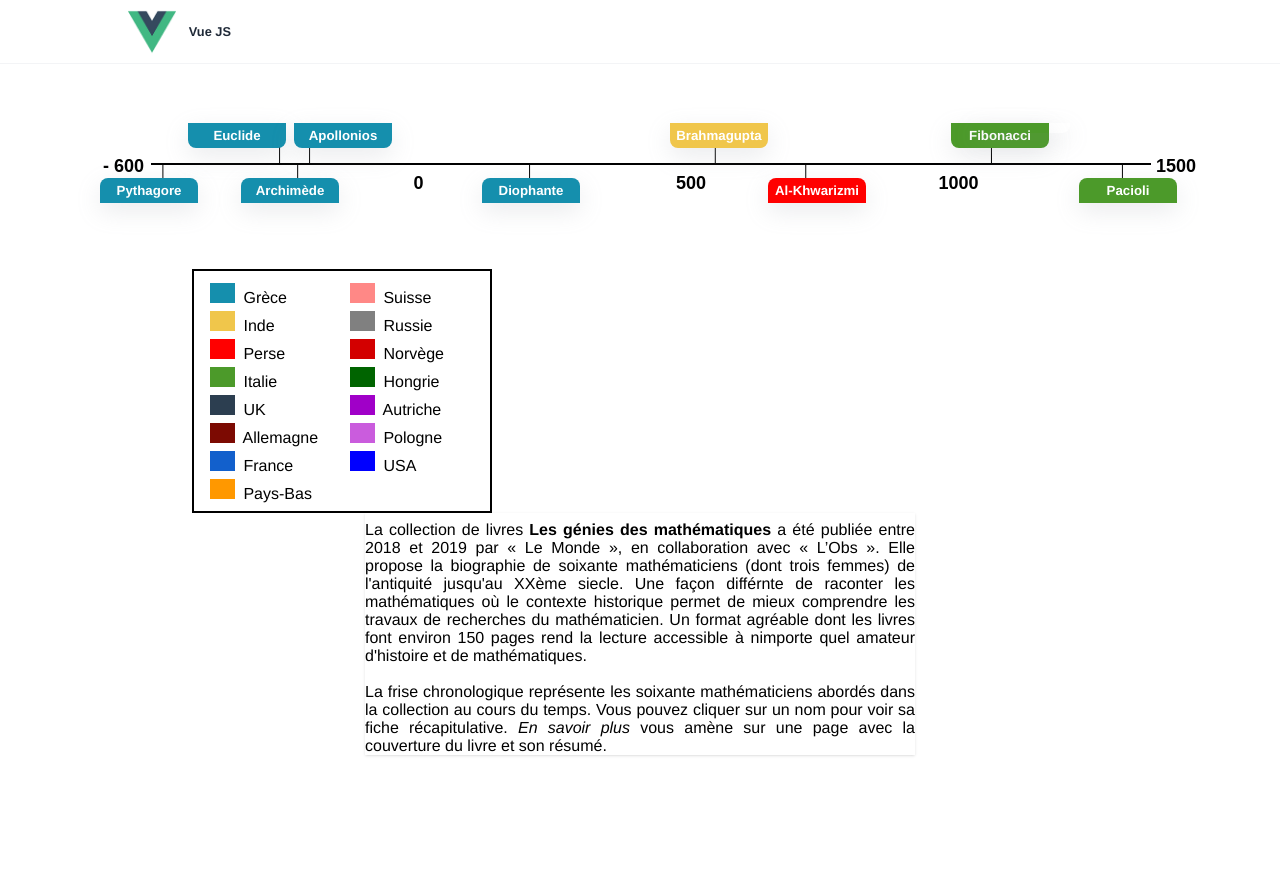
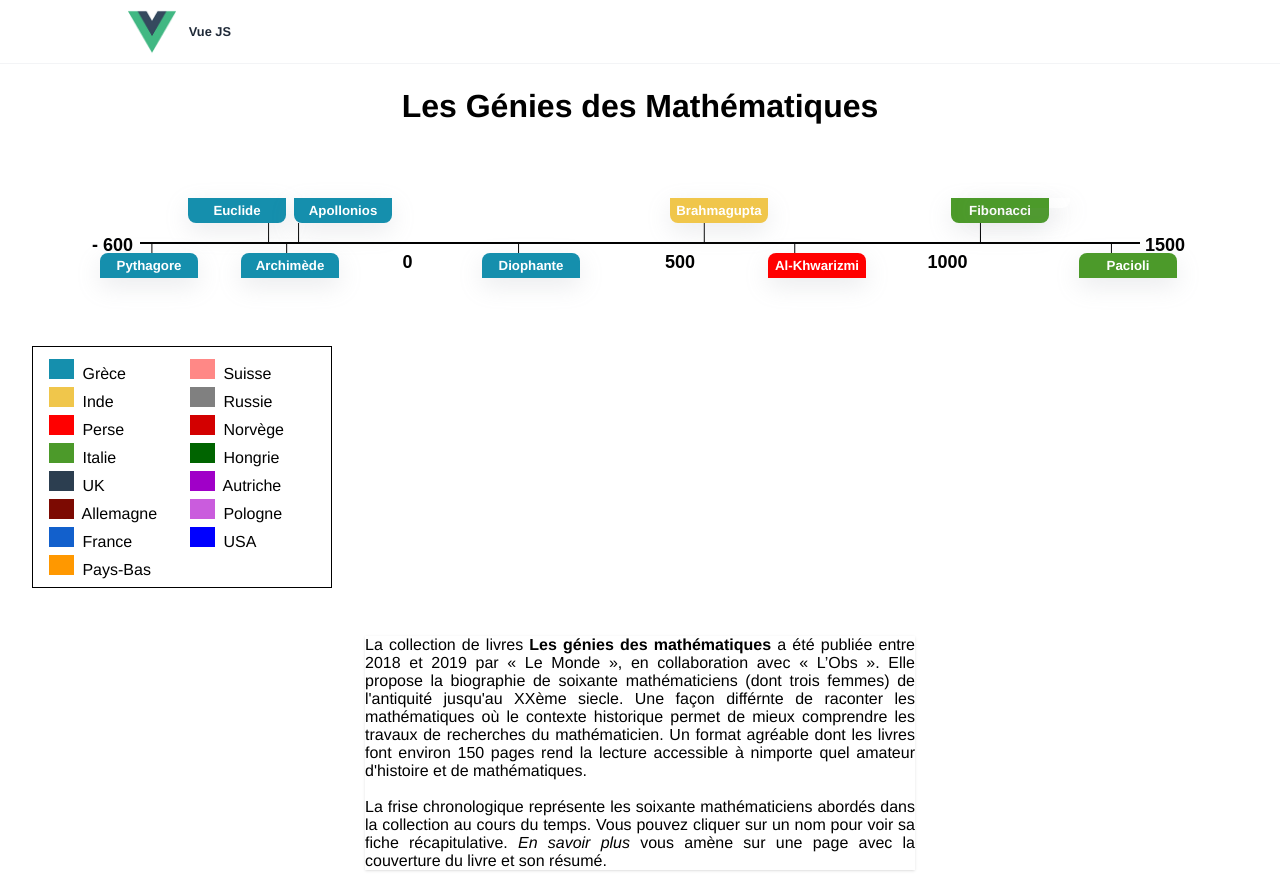
Before and after one commit to AvirKarakitsos/VUEtimeline, a Vue app: page / in a window 1280 px wide. Before the commit the page ends 800 px from the top, so only its background shows below. Built offline with nearby package versions, Linux system fonts and the light colour scheme; data requests are answered from the project's data file; the HTML template or start-up script is replaced by a standard one.

Commit message:
refactor: html and css

```diff
--- a/src/assets/css/style.css
+++ b/src/assets/css/style.css
@@ -1,6 +1,4 @@
-section{
-    height: 50px;
-    width:1100px;
+.timeline{
     display: flex;
 }
 .impaire{
--- a/src/components/Canvas.vue
+++ b/src/components/Canvas.vue
@@ -129,6 +129,5 @@ export default {
     canvas{
         width:1100px;
         height:50px;
-        margin: 0 .7rem;
     }
 </style>
--- a/src/components/Sectionlist.vue
+++ b/src/components/Sectionlist.vue
@@ -1,5 +1,5 @@
 <template>
-    <section v-if="cpt>=1">
+    <section class="timeline" v-if="cpt>=1">
         <div v-for="ligne in table.filter(val => (val.date>date_inf(cpt))&&(val.date<date_sup(cpt)))" :key="ligne.id">
 
             <div @click="afficher(ligne.id)"
@@ -26,7 +26,7 @@
             </div>
         </div>
     </section>
-    <section v-else-if="cpt==0">
+    <section class="timeline" v-else-if="cpt==0">
         <div v-for="ligne in table.filter(val => val.id <= 10)" :key="ligne.id">
 
             <div @click="afficher(ligne.id)"
--- a/src/views/Home.vue
+++ b/src/views/Home.vue
@@ -1,20 +1,27 @@
 <template>
     <main>
+		<h1>Les Génies des Mathématiques</h1>
+		<section class="container">
+			<div class="icon">
 				<i @click="goBack()" class="fas fa-chevron-circle-left" id="back"></i>
+			</div>
 			<div class="menu">
 				<Canvas :table="table" :cpt="cpt"/>
 				<Sectionlist :table="table" :cpt="cpt"/>
 			</div>
-		<i @click="goNext()" class="fas fa-chevron-circle-right " id="next"></i>
-    </main>
-	<ul>
+			<div class="icon">
+				<i @click="goNext()" class="fas fa-chevron-circle-right" id="next"></i>
+			</div>
+		</section>
+
+		<ul class="legend">
 			<li v-for="ligne in tableFilter" :key="ligne.id">
-			<div class="color-bg" :style="'background-color:'+ligne.couleur"></div>{{ " "+ligne.pays }}
+				<div class="bg-color" :style="'background-color:'+ligne.couleur"></div>{{ " "+ligne.pays }}
 			</li>
 		</ul>
-	<section>
-		<p>La collection de livres <strong>Les génies des mathématiques</strong> a été publiée entre 2018 et 2019 par « Le Monde », en collaboration avec « L’Obs ». Elle propose la biographie de soixante mathématiciens (dont trois femmes) de l'antiquité jusqu'au XXème siecle. Une façon différnte de raconter les mathématiques où le contexte historique permet de mieux comprendre les travaux de recherches du mathématicien. Un format agréable dont les livres font environ 150 pages rend la lecture accessible à nimporte quel amateur d'histoire et de mathématiques.<br/><br/>La frise chronologique représente les soixante mathématiciens abordés dans la collection au cours du temps. Vous pouvez cliquer sur un  nom pour voir sa fiche récapitulative. <span class="italique">En savoir plus</span> vous amène sur une page avec la couverture du livre et son résumé.</p>
-	</section>
+
+		<p class="description">La collection de livres <strong>Les génies des mathématiques</strong> a été publiée entre 2018 et 2019 par « Le Monde », en collaboration avec « L’Obs ». Elle propose la biographie de soixante mathématiciens (dont trois femmes) de l'antiquité jusqu'au XXème siecle. Une façon différnte de raconter les mathématiques où le contexte historique permet de mieux comprendre les travaux de recherches du mathématicien. Un format agréable dont les livres font environ 150 pages rend la lecture accessible à nimporte quel amateur d'histoire et de mathématiques.<br/><br/>La frise chronologique représente les soixante mathématiciens abordés dans la collection au cours du temps. Vous pouvez cliquer sur un  nom pour voir sa fiche récapitulative. <span class="italique">En savoir plus</span> vous amène sur une page avec la couverture du livre et son résumé.</p>
+	</main>
 </template>
 
 <script>
@@ -77,45 +84,56 @@ export default {
 </script>
 
 <style scoped>
-	main{
+	main {
+		display: flex;
+		padding: 1.5rem 2rem;
+		flex-direction: column;
+		align-items: center;
+		row-gap: 3rem;
+	}
+	.container{
 		height: 125px;
-		width: 1100px;
-		margin: 5rem auto 0 auto;
 		display: flex;
-		justify-content: space-between;
+	}
+	.icon {
+		display: flex;
+		align-items: center;
+		font-size: 30px;
 	}
 	#back{
-		font-size: 2.2rem;
 		color: #EBECF0;
-		cursor: auto;
+		cursor: default;
 	}
 	#next{
-		font-size: 2.2rem;
 		color: black;
 		cursor: pointer;
 	}
-
-	ul{
+	.menu {
+		display: flex;
+		flex-direction: column;
+		justify-content: end;
+	}
+	.legend{
 		width: 300px;
-		margin-left: 12rem;
 		padding: .5rem 1rem;
+		align-self: flex-start;
 		-webkit-column-count: 2;  /* Chrome/Opera, Safari */
 		-moz-column-count: 2; /* Mozilla Firefox */
 		column-count: 2;
 		list-style-type: none;
-		border: 2px solid black;
+		border: 1px solid black;
 	}
-	.color-bg{
+	.bg-color{
 		height: 20px;
 		width: 25px;
 		margin: 4px 4px 0 0;
 		display: inline-block;
 	}
 
-	section{
+	.description{
 		width: 550px;
-		margin: 0 auto;
-		padding-top: 0.5rem;
+		/* margin: 0 auto; */
+		/* padding-top: 0.5rem; */
 		text-align: justify;
 		box-shadow: 0 1px 3px 0 rgb(0 0 0 / 0.1), 0 1px 2px -1px rgb(0 0 0 / 0.1);
 	}
```
Lines whose indentation alone changed are shown as unchanged.
